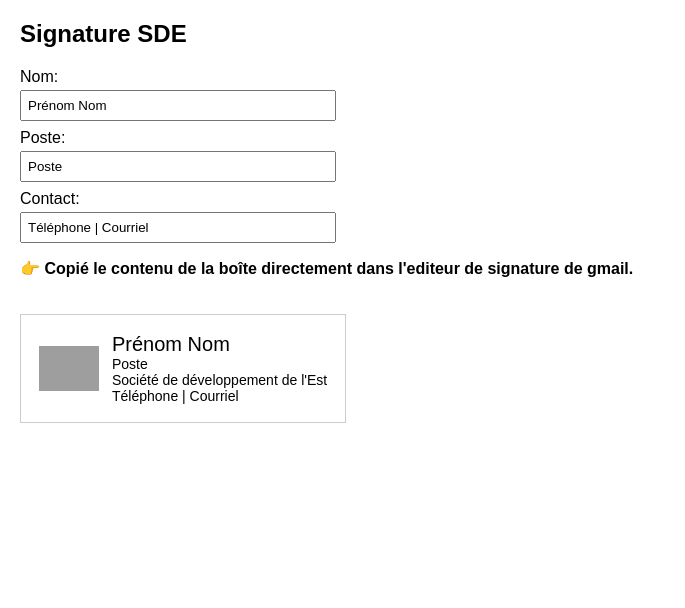
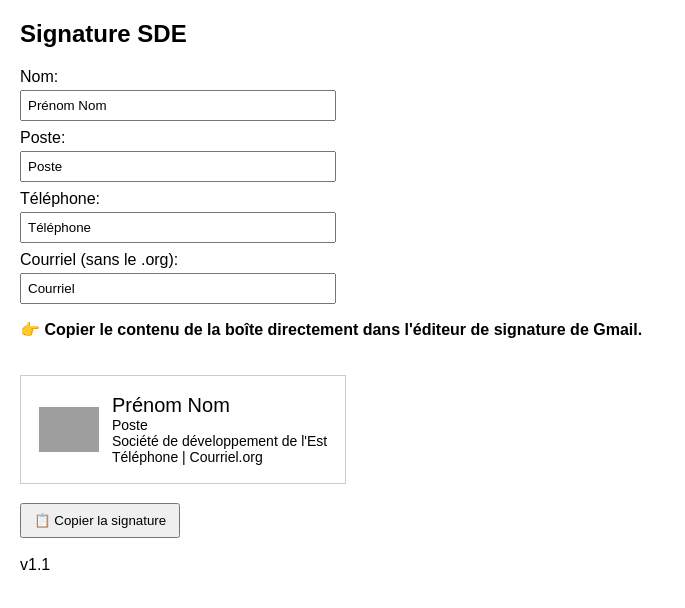
Before and after one commit to godilau008/SignatureSDE, a plain HTML site: page index.html in a window 1280 px wide. Shown: the whole page, without its empty margins (0-685 px from the left). Drawn offline with Linux system fonts and the light colour scheme; grey boxes are pictures that could not be loaded.

Commit message:
Update index.html
Ajout d'un bouton copy, correction de grammaire, fix d'hyperlink d'email.

```diff
--- a/index.html
+++ b/index.html
@@ -8,6 +8,7 @@
     label { display: block; margin: 8px 0 4px; }
     input { width: 300px; padding: 6px; }
     .signature-preview { margin-top: 20px; padding: 15px; border: 1px solid #ccc; display: inline-block; }
+    button { margin-top: 15px; padding: 8px 12px; cursor: pointer; }
   </style>
 </head>
 <body>
@@ -21,10 +22,15 @@
   <label>Poste:</label>
   <input id="titleInput" type="text" value="Poste">
 
-  <label>Contact:</label>
-  <input id="companyInput" type="text" value="Téléphone | Courriel">
+  <label>Téléphone:</label>
+  <input id="companyInput" type="text" value="Téléphone">
+
+  <label>Courriel (sans le .org):</label>
+  <input id="courrielInput" type="text" value="Courriel">
+
 </div>
-  <p><strong>👉 Copié le contenu de la boîte directement dans l'editeur de signature de gmail.</strong></p>
+  <p><strong>👉 Copier le contenu de la boîte directement dans l'éditeur de signature de Gmail.</strong></p>
+
   <!-- Signature preview -->
   <div class="signature-preview" id="signature">
     <table>
@@ -36,18 +42,35 @@
           <div id="sigName" style="font-size:20px;">Prénom Nom</div>
           <div id="sigTitle">Poste</div>
           <div>Société de développement de l'Est</div>
-          <div id="sigCompany">Téléphone | Courriel</div>
+          <div><span id="sigCompany">Téléphone</span> | <span id="sigCourriel">Courriel</span>.org</div>
         </td>
       </tr>
     </table>
   </div>
+
+  <!-- Copy button -->
+<div>
+  <button onclick="copySignature()">📋 Copier la signature</button>
+</div><br>
+<div>v1.1</div>
 
   <script>
     function updateSignature() {
       document.getElementById("sigName").innerText = document.getElementById("nameInput").value;
       document.getElementById("sigTitle").innerText = document.getElementById("titleInput").value;
       document.getElementById("sigCompany").innerText = document.getElementById("companyInput").value;
-      document.getElementById("sigImage").src = document.getElementById("imageInput").value;
+      document.getElementById("sigCourriel").innerText = document.getElementById("courrielInput").value;
+    }
+
+    function copySignature() {
+      const sig = document.getElementById("signature");
+      const range = document.createRange();
+      range.selectNode(sig);
+      const sel = window.getSelection();
+      sel.removeAllRanges();
+      sel.addRange(range);
+      document.execCommand("copy");
+      alert("Signature copiée !");
     }
 
     // Listen for changes
```
